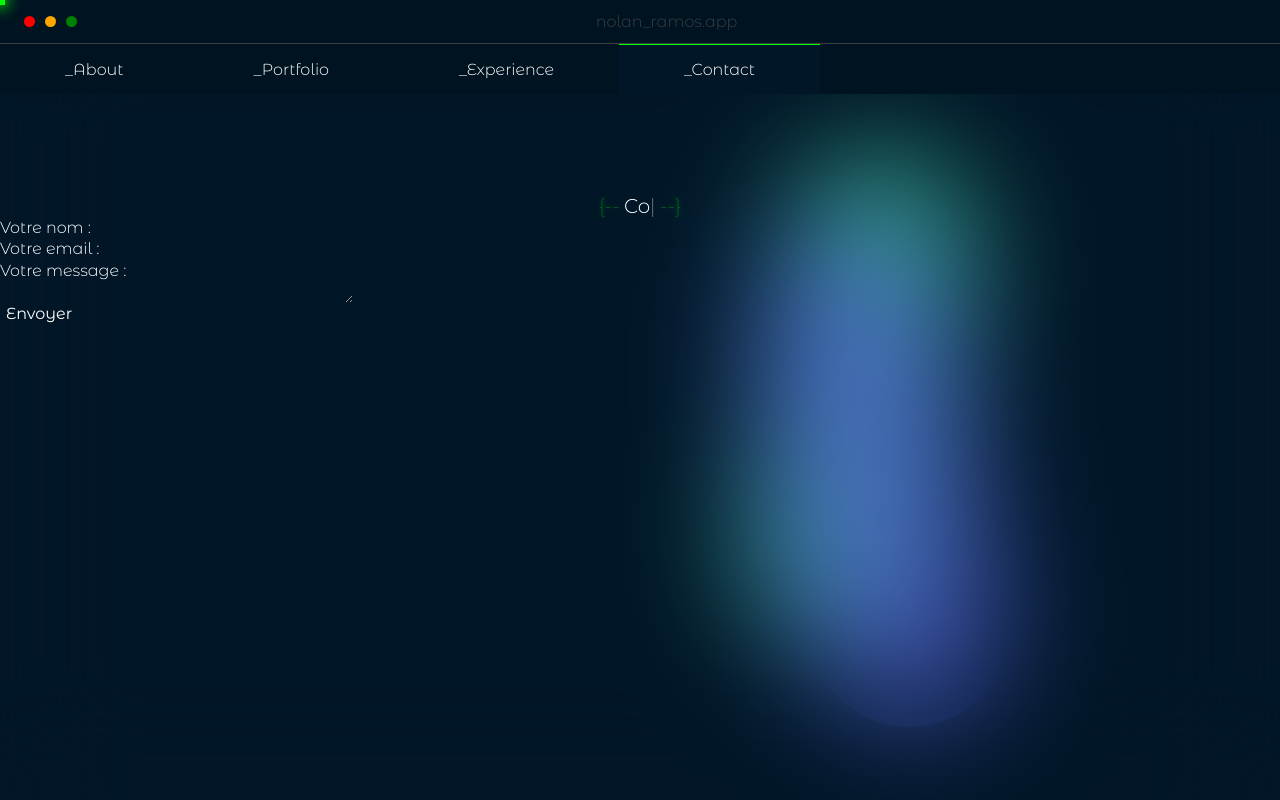
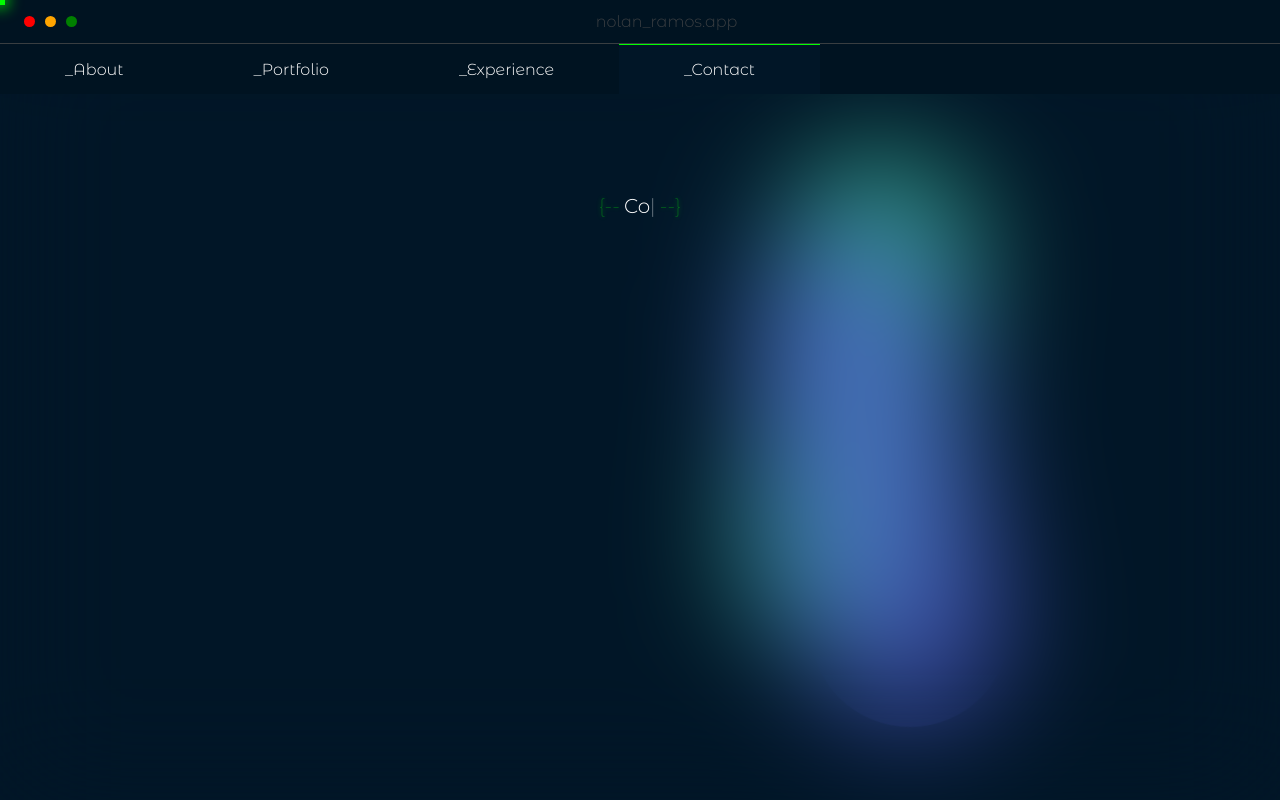
Before and after one commit to Nolan-ramos/Portfolio_nolan, a React (Vite) app: page /contact in a window 1280 px wide. Built offline with nearby package versions, Linux system fonts and the light colour scheme.

Commit message:
redirect

```diff
--- a/src/views/contact/Contact.jsx
+++ b/src/views/contact/Contact.jsx
@@ -6,20 +6,6 @@ function Contact() {
     return (
         <div className='contact fade-in'>
             <Title title="Contact" />
-            <form name="contact" method="POST" netlify>
-                <p>
-                    <label>Votre nom : <input type="text" name="name" /></label>
-                </p>
-                <p>
-                    <label>Votre email : <input type="email" name="email" /></label>
-                </p>
-                <p>
-                    <label>Votre message : <textarea name="message"></textarea></label>
-                </p>
-                <p>
-                    <button type="submit">Envoyer</button>
-                </p>
-            </form>
             <Cursor />
         </div>
     )
```
Also changed, not shown: 1 other file (tests, documents, lock files or other folders).
